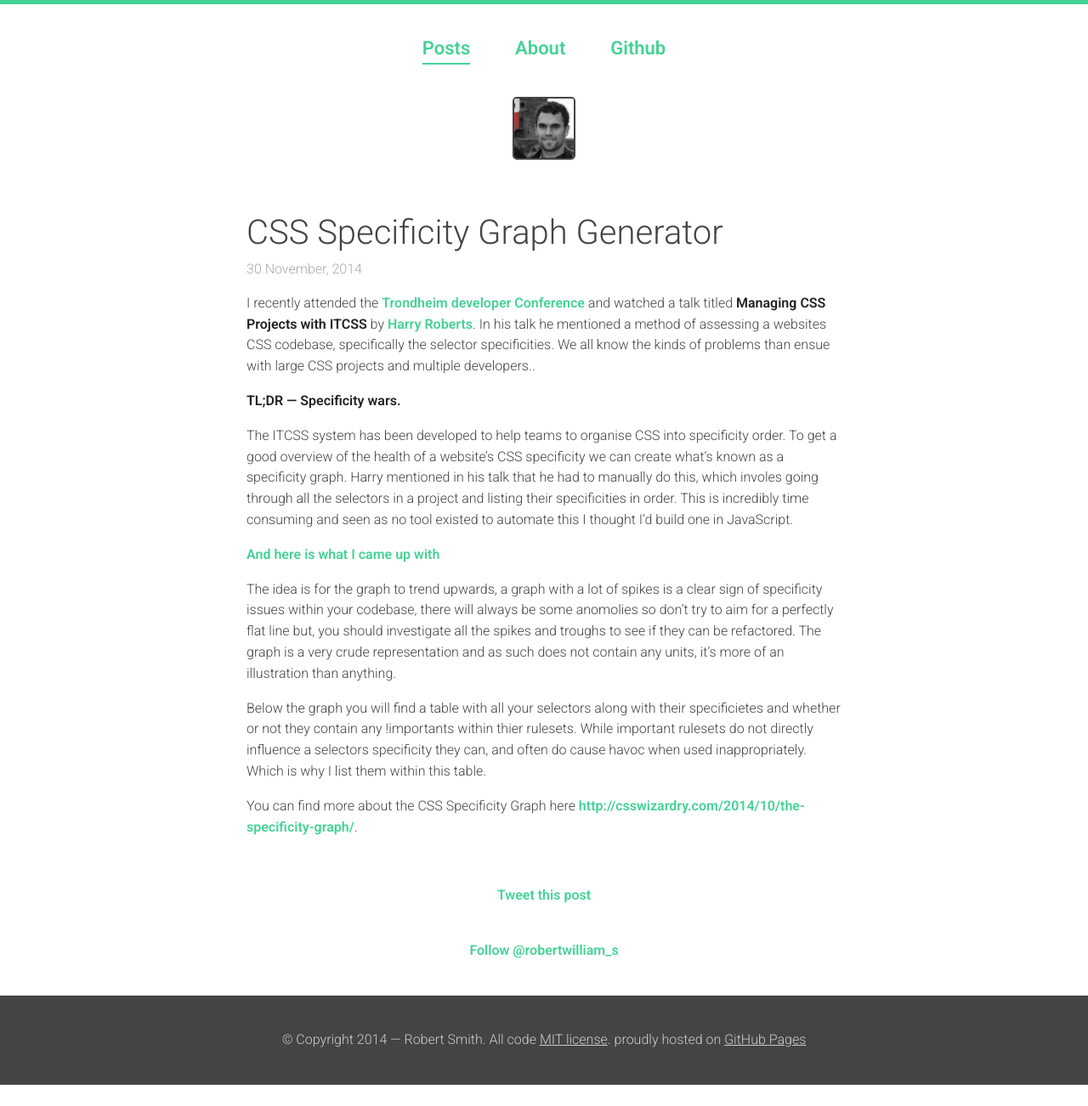
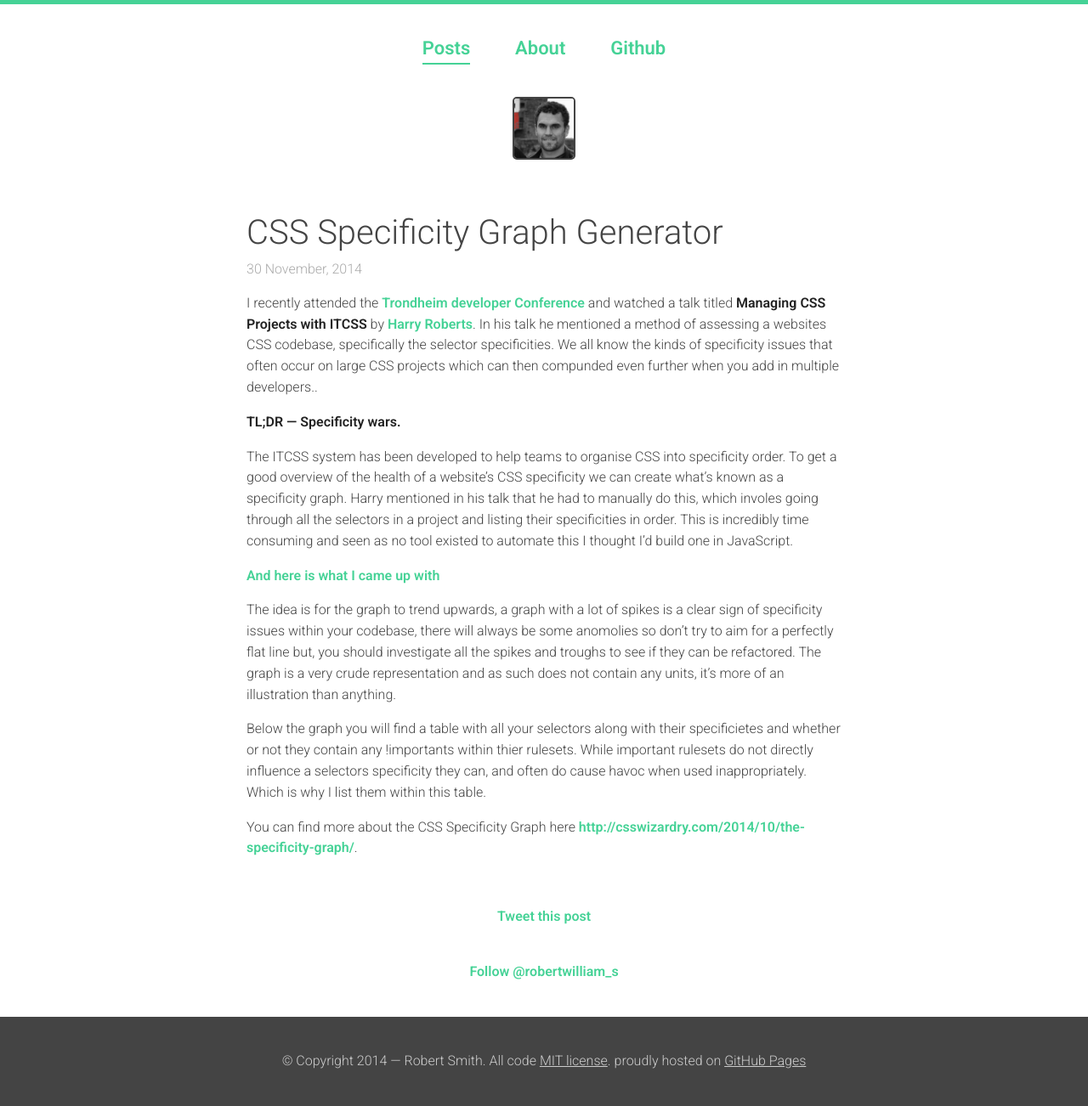
Before and after one commit to rbrtsmith/rbrtsmith.github.io, a Jekyll site: the page built from _posts/2014-11-30-css-specificity-graph-generator.md, in a window 1280 px wide. Shown: the whole page at 85% size. Built offline with Jekyll 4.4.1, drawn with Linux system fonts in a browser that asks for light colours; comment, search, counter and statistics services are not loaded; before the commit the page ends 1277 px from its top, so only the background shows below that.

Commit message:
Update 2014-11-30-css-specificity-graph-generator.md

```diff
--- a/_posts/2014-11-30-css-specificity-graph-generator.md
+++ b/_posts/2014-11-30-css-specificity-graph-generator.md
@@ -10,7 +10,7 @@ category: css
 I recently attended the [Trondheim developer Conference](http://trondheimdc.no/) and
 watched a talk titled __Managing CSS Projects with ITCSS__ by [Harry Roberts](https://twitter.com/csswizardry).
 In his talk he mentioned a method of assessing a websites CSS codebase, specifically the selector specificities.
-We all know the kinds of problems than ensue with large CSS projects and multiple developers..
+We all know the kinds of specificity issues that often occur on large CSS projects which can then compunded even further when you add in multiple developers..
 
 __TL;DR &mdash; Specificity wars.__
 
```
